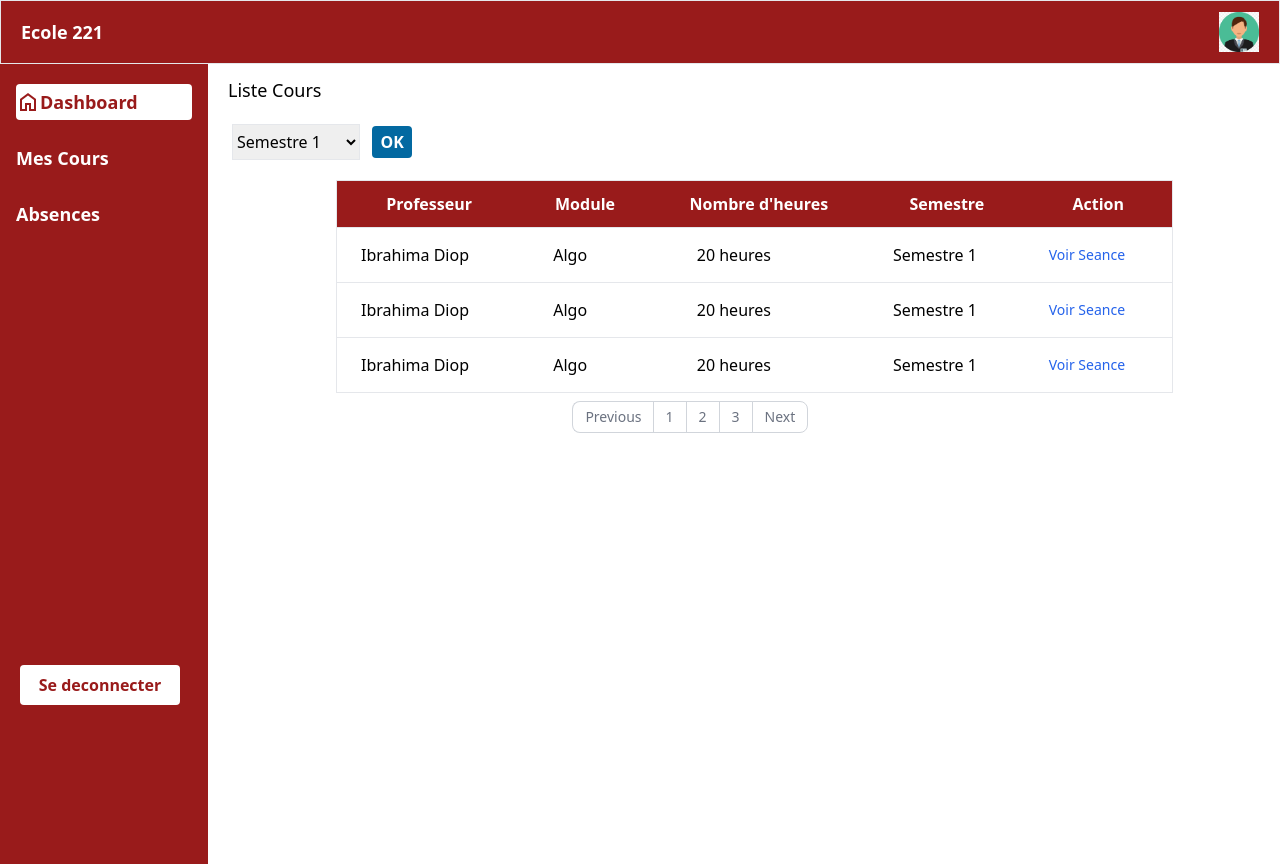
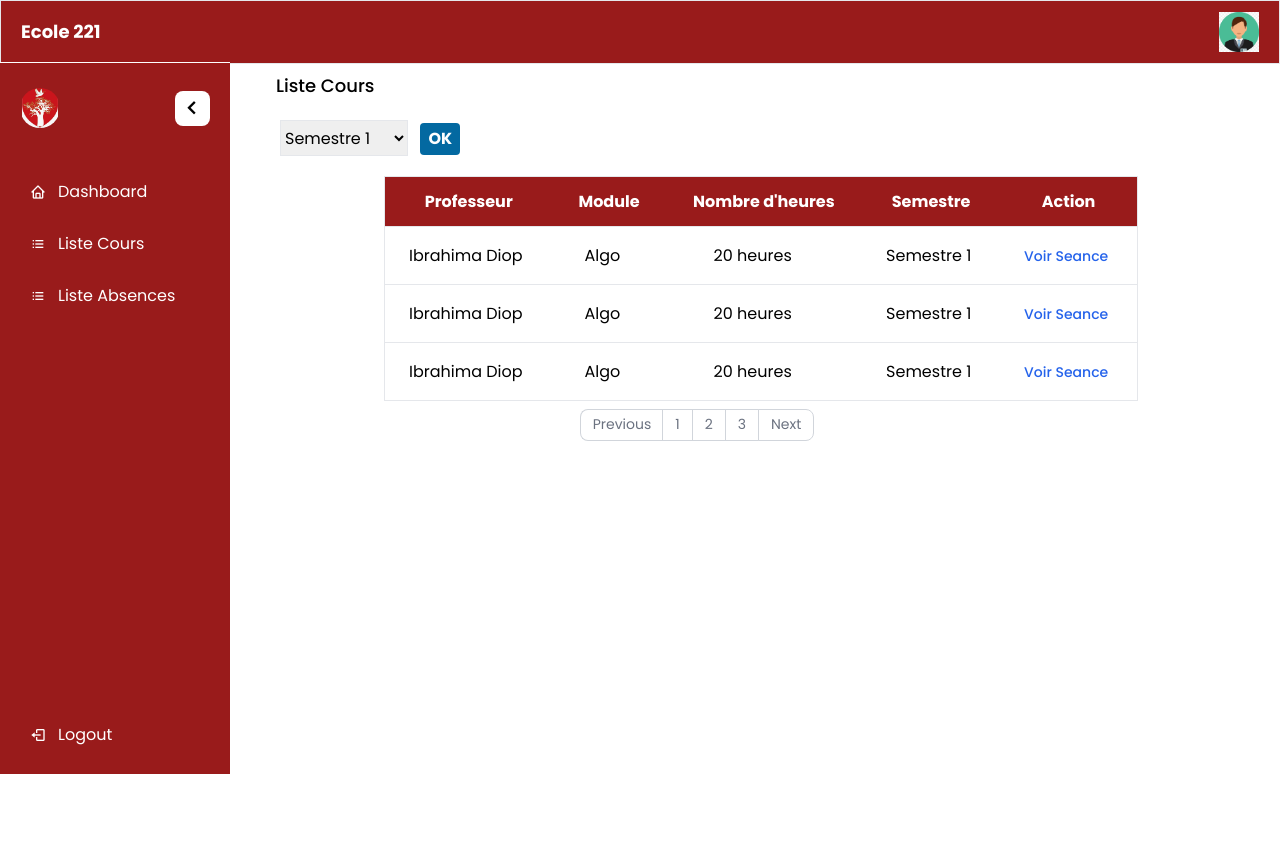
Before and after one commit to Bapoulo01/GestionScool, a plain HTML site: page ListeCourrs.html in a window 1280 px wide. After the commit the page ends 800 px from the top, so only its background shows below. Drawn offline with nearby package versions, Linux system fonts and the light colour scheme.

Commit message:
ListeCours-V2

```diff
--- a/ListeCourrs.html
+++ b/ListeCourrs.html
@@ -4,12 +4,14 @@
     <meta charset="UTF-8">
     <meta name="viewport" content="width=device-width, initial-scale=1.0">
     <title>Mes Cours</title>
+    <link rel="stylesheet" href="style.css">
+    <link href='https://unpkg.com/boxicons@2.1.4/css/boxicons.min.css' rel='stylesheet'>
     <link rel="stylesheet" href="https://fonts.googleapis.com/css2?family=Material+Symbols+Outlined:opsz,wght,FILL,GRAD@24,400,0,0&icon_names=home" />
     <script src="https://cdn.tailwindcss.com"></script>
 </head>
 
 <body>
-    <header class="header  w-full border h-16 bg-red-800 flex items-center justify-between">
+    <header class="header  w-full border h-16 bg-red-800 flex items-center justify-between fixed top-0">
         <div class="mx-5">
             <h2 class="text-white text-lg font-bold">Ecole 221</h2>
         </div>
@@ -18,31 +20,60 @@
         </div>
     </header>
     <div class="w-full flex h-full">
-        <div class="Dashboard w-52 h-full bg-red-800">
-            <ul class=" w-48 h-4/6 mx-2 mt-2 mb-7 ">
-                <li class=" mt-5  text-red-800 text-lg font-bold bg-white rounded mx-2 flex items-center mb-5 py-1">
-                    <span class="material-symbols-outlined">
-                        home
-                    </span>
-                    <span class="">Dashboard</span>
-                </li>
-                <li
-                    class="text-white text-lg font-bold flex items-center mx-2 mb-5 py-1 hover:bg-white rounded hover:text-red-800 ">
-                    <span class="material-symbols-outlined">
+        <aside class="sidebar">
+            <!--sidebar header-->
+            <header class="sidebar-header">
+                <a href="#" class="sidebar-logo">
+                    <img src="assets/logo.jpg" alt="logo">
+                </a>
+                <button class="toggler sidebar-toggler">
+                    <i class='bx bx-chevron-left'></i>
+                </button>
+            </header>
+            <nav class="sidebar-nav">
+                <!--Primary top nav-->
+                <ul class="nav-list primary-nav">
+                    <li class="nav-item">
+                        <a href="#" class="nav-link">
+                            <i class='bx bx-home' ></i>
+                            <span class="nav-label ">Dashboard</span>
+                        </a>
+                        <span class="nav-tooltip ">Dashboard</span>
 
-                    </span>
-                    Mes Cours
-                </li>
-                <li
-                    class="text-white text-lg font-bold flex items-center mx-2 py-1 hover:bg-white rounded hover:text-red-800">
-                    Absences</li>
-            </ul>
-            <button class=" w-40 h-10 rounded  bg-white font-bold mx-5 mt-5 text-red-800"><a href="index.html">Se
-                    deconnecter</a></button>
+                    </li>
+                    <li class="nav-item">
+                        <a href="#" class="nav-link">
+                            <i class='bx bx-list-ul' ></i>
+                            <span class="nav-label ">Liste Cours</span>
+                            <span class="nav-tooltip ">Liste Cours</span>
+                        </a>
 
-        </div>
-        <div class="">
-            <h2 class="text-lg font-medium mx-5 mt-3 mb-5">Liste Cours</h2>
+                    </li>
+                    <li class="nav-item">
+                        <a href="#" class="nav-link">
+                            <i class='bx bx-list-ul' ></i>
+                            <span class="nav-label ">Liste Absences</span>
+                            <span class="nav-tooltip ">Liste Absences</span>
+                        </a>
+
+                    </li>
+                </ul>
+
+                   <!--Second bottom nav-->
+                   <ul class="nav-list secondary-nav">
+                        <li class="nav-item">
+                            <a href="#" class="nav-link">
+                                <i class='bx bx-log-out' ></i>
+                                <span class="nav-label ">Logout</span>
+                            </a>
+                        <span class="nav-tooltip ">Logout</span>
+
+                        </li>
+                    </ul>
+            </nav>
+        </aside>
+        <div class=" absolute  mt-10 mx-64 ">
+            <h2 class="text-lg font-medium mx-5 mt-8 mb-5">Liste Cours</h2>
             <form class="mx-4 mb-5" action="">
                 <select class="w-32 mx-2 h-9 border" name="" id="">
                     <option value="">Semestre 1</option>
@@ -201,7 +232,7 @@
                         <div class="p-4 md:p-5">
                             <div class="w-full ">
                                 <div class="w-48 h-32 border rounded bg-">
-                                    <h2 class="text-lg">Titre : <span class="text-gray">ALgo</span> </h2>
+                                    <h2 class="text-lg">Titre : </h2><span class="text-gray">ALgo</span>
                                     <h2 class="text-lg">Date : <span class="text-gray"></span></h2>
                                     <h2 class="text-lg">Heure Debut : <span class="text-gray"></span></h2>
                                     <h2 class="text-lg">Heure Fin : <span class="text-gray"></span></h2>
@@ -214,11 +245,7 @@
 
     </div>
 
-
-
-
-
-
+    <script src="script.js"></script>
     <script src="https://cdn.jsdelivr.net/npm/flowbite@2.5.2/dist/flowbite.min.js"></script>
 </body>
 
--- /dev/null
+++ b/script.js
@@ -0,0 +1,7 @@
+const sidebar = document.querySelector(".sidebar");
+const sidebarToggler = document.querySelector(".sidebar-toggler");
+
+sidebarToggler.addEventListener("click",() =>{
+    sidebar.classList.toggle("collapsed");  //remplace sidebar par collapsed
+
+})
--- /dev/null
+++ b/style.css
@@ -0,0 +1,156 @@
+@import url('https://fonts.googleapis.com/css2?family=Poppins:wght@400;500;600;700&display=swap');
+
+*{
+    margin: 0;
+    padding: 0;
+    box-sizing: border-box;
+    font-family: "Poppins" , sans-serif;
+}
+
+body{
+    height: 100vh;
+    /* background: linear-gradient(#F1FAFF ,#CBEAFF); */
+}
+
+.sidebar{
+    width:230px;
+    position: fixed ;
+    margin: 62px 0px;
+    /* border-radius: 16px; */
+    height: 89vh;
+    background-color: #991B1B;
+    border-top: 1px solid white;
+    transition: 0.4s ease ;
+}
+
+.sidebar.collapsed{
+width: 85px;
+}
+.sidebar-header{
+    position: relative;
+    display: flex;
+    align-items: center;
+    justify-content: space-between;
+    padding: 25px 20px;
+}
+
+
+.sidebar-header .sidebar-logo img{
+    width: 40px;
+    height: 40px;
+    display: block;
+    object-fit: contain;
+    border-radius: 50%;
+}
+
+.sidebar-header .toggler{
+    position: absolute;
+    right: 20px;
+    width: 35px;
+    height: 35px;
+    background: white;
+    border: none ;
+    display: flex;
+    align-items: center;
+    justify-content: center;
+    border-radius: 8px;
+    cursor: pointer;
+    transition: 0.4s ease ;
+}
+
+.sidebar.collapsed .sidebar-header .toggler{
+    transform: translate(-4px, 35px);
+}
+
+.sidebar-header .toggler:hover{
+    background: #dde4fb;
+}
+
+
+.sidebar-header .toggler{
+    font-size: 1.75rem;
+    transition: 0.4s ease;
+}
+
+.sidebar.collapsed .sidebar-header .toggler i{
+transform: rotate(180deg);
+}
+
+.sidebar-nav .nav-list{
+    list-style: none;
+    display: flex;
+    gap: 4px;
+    padding: 0 15px;
+    flex-direction: column;
+    transform: translateY(15px);
+}
+
+.sidebar.collapsed .secondary-nav .primary-nav{
+    transform: translateY(35px);
+}
+
+.sidebar-nav .nav-link{
+    color: white;
+    text-decoration: none;
+    display: flex;
+    align-items: center;
+    gap:12px;
+    border-radius: 8px;
+    padding: 12px 15px;
+    text-decoration: none;
+    transition: 0.4s ease;
+    white-space: nowrap;
+
+}
+
+.sidebar-nav .nav-link:hover{
+    color:#151A2D;
+    background: #fff ;
+}
+
+.sidebar.collapsed .nav-link .nav-label{
+ transition: opacity  0.4s ease;
+}
+
+.sidebar.collapsed .sidebar-nav .nav-link .nav-label{
+    opacity: 0;
+    pointer-events: none;
+}
+
+.sidebar-nav .nav-item{
+    position: relative;
+}
+
+.sidebar-nav .nav-tooltip{
+     margin-top: -25%;
+    position: absolute;
+     top: 2px;
+    opacity: 0;
+    display: none ;
+    pointer-events: none;
+    left: calc(105%);
+    color: #151A2D;
+    padding: 6px 12px;
+    background: #ffff;
+    white-space: nowrap;
+    border-radius: 8px;
+    box-shadow: 0 5px 10px rgba(0,0,0,1);
+    transition: 0s;
+}
+
+.sidebar .sidebar-nav .nav-tooltip{
+    display: block;
+}
+
+.sidebar-nav .nav-item:hover .nav-tooltip{
+    opacity: 1;
+    pointer-events: auto;
+    transform: translateY(50%);
+    transition: 0.4s ease;
+}
+
+.sidebar-nav .secondary-nav{
+position: absolute;
+bottom: 30px;
+width: 100%;
+}
```
Also changed, not shown: assets/logo.jpg (added).
